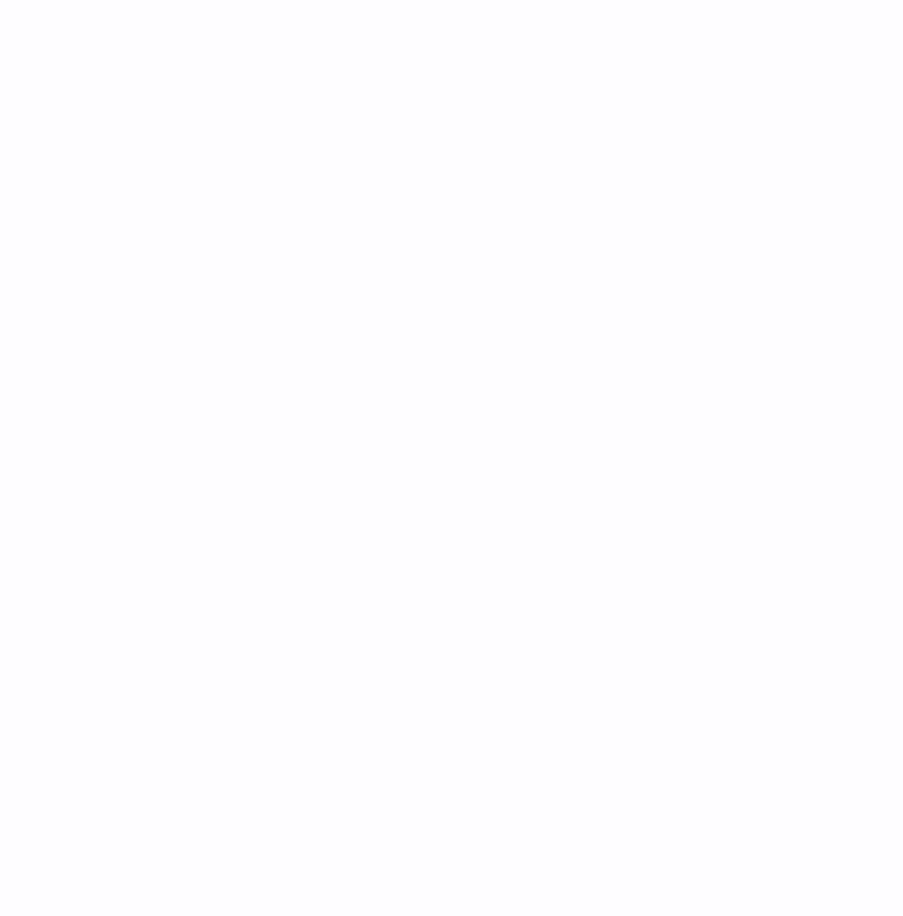
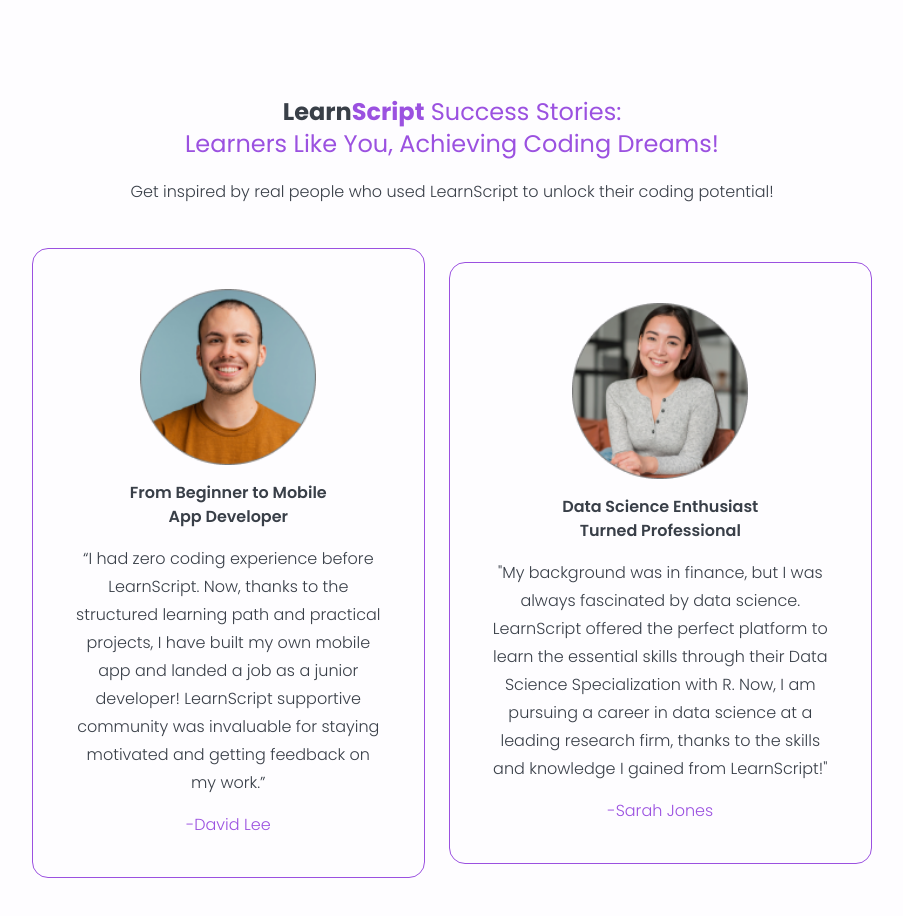
Before and after one commit to biancavictorino/learn-script, a React (Vite) app: page / in a window 1280 px wide. Shown: the part 1600-2516 px from the top of the page, without its empty margins (188-1091 px from the left). Before the commit the page ends 1600 px from the top, so only its background shows below. Built offline with nearby package versions, Linux system fonts and the light colour scheme.

Commit message:
added learners-section

```diff
--- a/src/App.jsx
+++ b/src/App.jsx
@@ -1,6 +1,7 @@
 import Navbar from "./Components/Navbar"
 import Hero from "./Components/Hero"
 import FeaturedCategories from "./Components/FeaturedCategories"
+import Learners from "./Components/Learners"
 
 function App() {
 
@@ -10,6 +11,7 @@
       <Navbar />
       <Hero />
       <FeaturedCategories />
+      <Learners />
     </div>
     </>
   )
--- /dev/null
+++ b/src/Components/Learners.jsx
@@ -0,0 +1,29 @@
+import React from 'react'
+import { Learner } from '../Data/Learner'
+
+const Learners = () => {
+  return (
+    <div className='px-8 py-16 lg:px-20 lg:py-24 flex flex-col items-center'>
+        <div className='flex flex-col items-center text-center'>
+            <h1 className='text-2xl text-primary-color'><span className='font-bold'><span className='text-text-color'>Learn</span>Script</span> Success Stories: </h1>
+            <h1 className='text-2xl text-primary-color text-center'>Learners Like You, Achieving Coding Dreams!</h1>
+            <p className='font-light text-md py-5 text-center'>Get inspired by real people who used LearnScript to unlock their coding potential!</p>
+        </div>
+        <div className='flex flex-col items-center justify-center gap-6 lg:flex-row lg:w-3/4 lg:pt-6'>
+            {
+                Learner.map(person => (
+                    <div className='border border-primary-color rounded-2xl flex flex-col items-center justify-center p-10 gap-4 text-center'>
+                        <img className='h-44 w-44' src={person.image} alt="" />
+                        <h1 className='font-semibold lg:w-2/3'>{person.title}</h1>
+                        <p className='font-light text-md leading-7'>{person.story}</p>
+                        <p className='text-primary-color font-light'>{person.name}</p>
+                    </div>
+                ))
+            }
+
+        </div>
+    </div>
+  )
+}
+
+export default Learners
--- /dev/null
+++ b/src/Data/Learner.js
@@ -0,0 +1,19 @@
+import Learner1 from '../assets/learner-1.png'
+import Learner2 from '../assets/learner-2.png'
+
+export const Learner = [
+    {
+        id: 1,
+        image: Learner1,
+        title: 'From Beginner to Mobile App Developer',
+        story: '“I had zero coding experience before LearnScript. Now, thanks to the structured learning path and practical projects, I have built my own mobile app and landed a job as a junior developer!  LearnScript supportive community was invaluable for staying motivated and getting feedback on my work.”',
+        name: '-David Lee',
+    },
+    {
+        id: 2,
+        image: Learner2,
+        title: 'Data Science Enthusiast Turned Professional',
+        story: '"My background was in finance, but I was always fascinated by data science. LearnScript offered the perfect platform to learn the essential skills through their Data Science Specialization with R. Now, I am pursuing a career in data science at a leading research firm, thanks to the skills and knowledge I gained from LearnScript!"',
+        name: '-Sarah Jones',
+    }
+]
```
Also changed, not shown: src/assets/learner-1.png (added), src/assets/learner-2.png (added).
